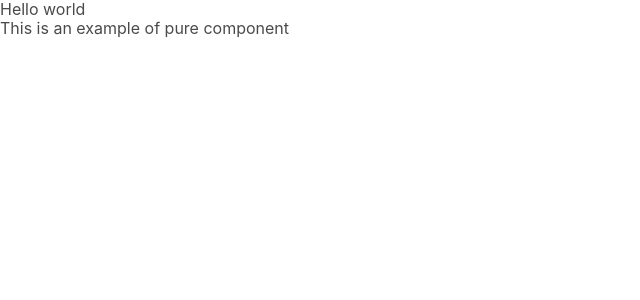
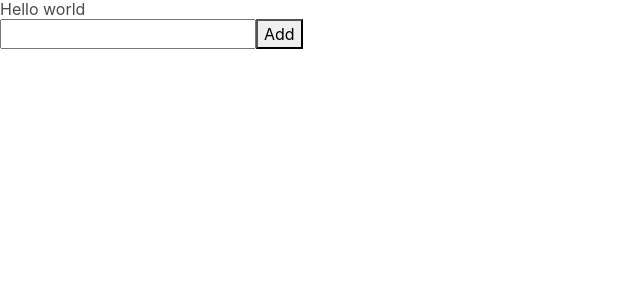
Before and after one commit to madhavi-anneboina/my-reactapp, a React (Create React App) app: page / in a window 1280 px wide. Shown: the top 300 px of the page, without its empty margins (0-640 px from the left). Built offline with nearby package versions, Linux system fonts and the light colour scheme.

Commit message:
added react Memo and todolist components

```diff
--- a/src/App.js
+++ b/src/App.js
@@ -13,6 +13,8 @@ import Form from "./components/Form";
 import LifeCycleA from "./components/LifeCycleA";
 import FragementDemo from "./components/FragementDemo";
 import PureComp from "./components/PureComp";
+import PareComp from "./components/PareComp";
+import TodoList from "./components/TodoList";
 
 
 const App = () => {
@@ -36,7 +38,8 @@ const App = () => {
       {/* <LifeCycleA /> */}
 {/*
       <FragementDemo /> */}
-      <PureComp />
+      {/* <PareComp /> */}
+      <TodoList />
     </div>
   );
 };
--- /dev/null
+++ b/src/components/MemoComp.js
@@ -0,0 +1,12 @@
+import React from 'react';
+
+const MemoComp = ({name})=>{
+    console.log("React Memo component rendering......")
+    return (
+        <div>
+            <h1>{name}</h1>
+        </div>
+    )
+}
+
+export default React.memo(MemoComp)
--- /dev/null
+++ b/src/components/PareComp.js
@@ -0,0 +1,37 @@
+import React from "react";
+import RegComp from "./RegComp";
+import PureComp from "./PureComp";
+import MemoComp from "./MemoComp";
+
+
+class PareComp extends React.PureComponent{
+    constructor(){
+        super()
+        this.state = {
+            name: "Penchallammaa"
+        }
+    }
+    componentDidMount(){
+        setInterval(() =>{
+            this.setState({
+                name: "Penchallammaa"
+            })
+
+        },2000)
+
+    }
+    render(){
+        console.log("Parent component Render")
+        return(
+            <div>
+               this is from Pare Component
+               <MemoComp name ={this.state.name}/>
+                {/* <RegComp  name={this.state.name}/>
+                <PureComp name ={this.state.name} /> */}
+             </div>
+        )
+    }
+}
+
+
+export default PareComp
--- a/src/components/PureComp.js
+++ b/src/components/PureComp.js
@@ -2,9 +2,10 @@ import React from "react";
 
 class PureComp extends React.PureComponent{
     render(){
+        console.log("Pure Component Render ******")
         return(
             <div>
-                <h1>This is an example of pure component</h1>
+                <h1>This is an example of pure component {this.props.name}</h1>
             </div>
         )
     }
--- a/src/components/RegComp.js
+++ b/src/components/RegComp.js
@@ -2,9 +2,10 @@ import React from "react";
 
 class RegComp extends React.Component{
     render(){
+        console.log("Reg Component render ***********")
         return(
             <div>
-                <h1>Regular Component</h1>
+                <h1>Regular Component {this.props.name}</h1>
             </div>
         )
     }
--- /dev/null
+++ b/src/components/TodoList.js
@@ -0,0 +1,38 @@
+import React, { useState } from 'react'
+
+
+const TodoList = () =>{
+    const [inputValue, setInputValue] = useState('');
+    const [todo,setTodo] = useState([])
+
+    const changeHandler = (e) =>{
+        setInputValue(e.target.value)
+    }
+
+    const submitHandler = () =>{
+        if(inputValue.trim() !=""){
+            setTodo([...todo,inputValue])
+            setInputValue("")
+
+        }
+
+    }
+
+    return(
+        <div>
+
+           <input type = "text" value={inputValue} onChange={changeHandler} />
+           <button onClick={submitHandler}>Add</button>
+           <ul>
+           {todo.map((todo,index) =>(
+                <li key={index}>{todo}</li>
+
+             ))}
+           </ul>
+
+
+        </div>
+    )
+}
+
+export default TodoList
```
